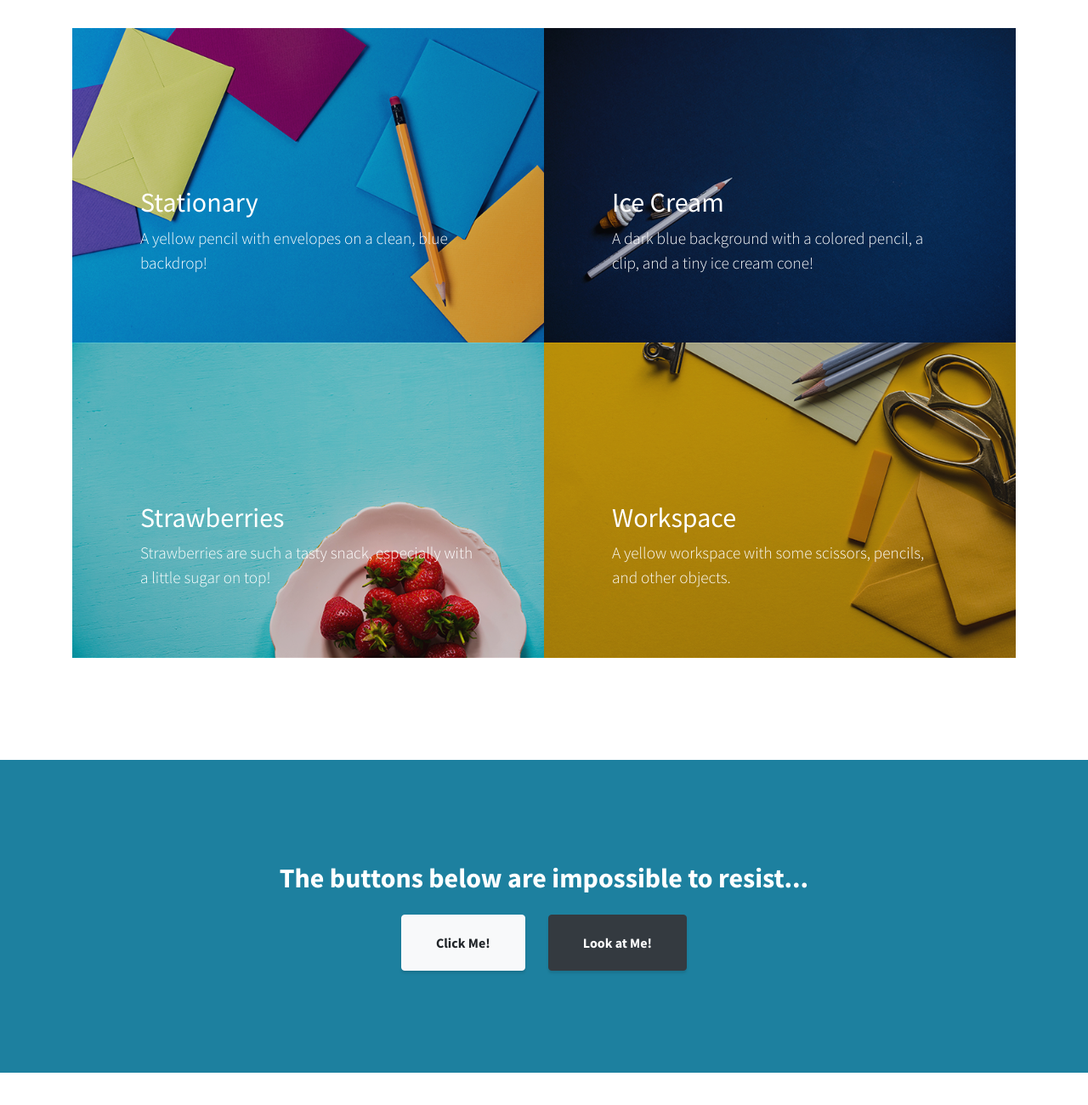
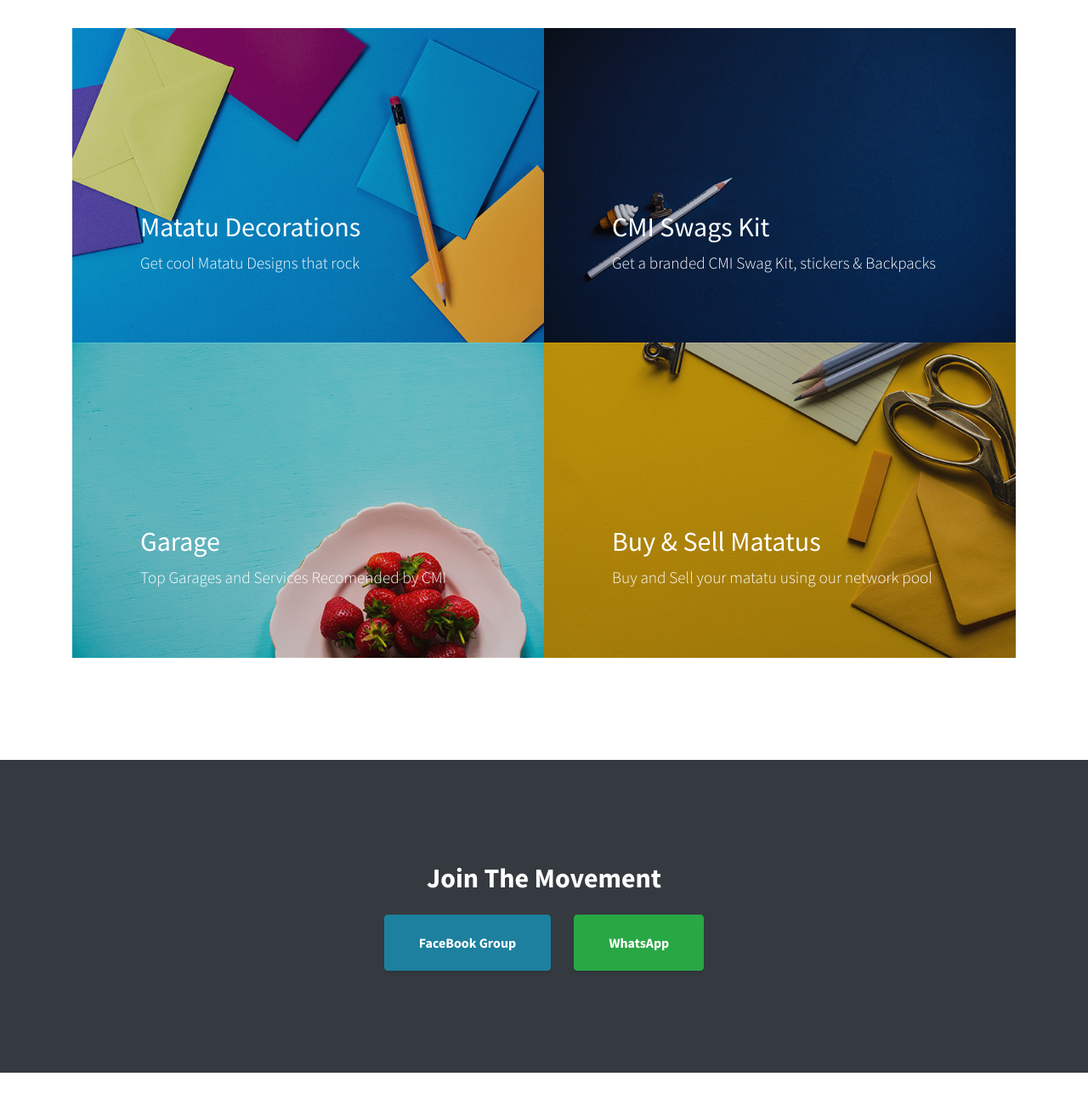
Before and after one commit to onlydevske/CMI, a plain HTML site: page index.html in a window 1280 px wide. Shown: the part 2724-4024 px from the top of the page at 85% size. Drawn offline with Linux system fonts and the light colour scheme; grey boxes are pictures that could not be loaded.

Commit message:
imporved demo

```diff
--- a/index.html
+++ b/index.html
@@ -149,14 +149,14 @@
     <section class="callout">
       <div class="container text-center">
         <h2 class="mx-auto mb-5">
-          Welcome to
-          <em>your</em>
-          next website!
+          Coast
+          <em>Matatu</em>
+          Industries
         </h2>
         <a
           class="btn btn-primary btn-xl"
           href="https://startbootstrap.com/theme/stylish-portfolio/"
-          >Download Now!</a
+          >All Services & Products</a
         >
       </div>
     </section>
@@ -173,9 +173,9 @@
             <a class="portfolio-item" href="#!">
               <div class="caption">
                 <div class="caption-content">
-                  <div class="h2">Stationary</div>
+                  <div class="h2">Matatu Decorations</div>
                   <p class="mb-0">
-                    A yellow pencil with envelopes on a clean, blue backdrop!
+                    Get cool Matatu Designs that rock
                   </p>
                 </div>
               </div>
@@ -186,10 +186,9 @@
             <a class="portfolio-item" href="#!">
               <div class="caption">
                 <div class="caption-content">
-                  <div class="h2">Ice Cream</div>
+                  <div class="h2">CMI Swags Kit</div>
                   <p class="mb-0">
-                    A dark blue background with a colored pencil, a clip, and a
-                    tiny ice cream cone!
+                    Get a branded CMI Swag Kit, stickers & Backpacks
                   </p>
                 </div>
               </div>
@@ -200,10 +199,9 @@
             <a class="portfolio-item" href="#!">
               <div class="caption">
                 <div class="caption-content">
-                  <div class="h2">Strawberries</div>
+                  <div class="h2">Garage</div>
                   <p class="mb-0">
-                    Strawberries are such a tasty snack, especially with a
-                    little sugar on top!
+                    Top Garages and Services Recomended by CMI
                   </p>
                 </div>
               </div>
@@ -214,10 +212,9 @@
             <a class="portfolio-item" href="#!">
               <div class="caption">
                 <div class="caption-content">
-                  <div class="h2">Workspace</div>
+                  <div class="h2">Buy & Sell Matatus</div>
                   <p class="mb-0">
-                    A yellow workspace with some scissors, pencils, and other
-                    objects.
+                    Buy and Sell your matatu using our network pool
                   </p>
                 </div>
               </div>
@@ -229,11 +226,11 @@
     </section>
 
     <!-- Call to Action -->
-    <section class="content-section bg-primary text-white">
+    <section class="content-section bg-dark text-white">
       <div class="container text-center">
-        <h2 class="mb-4">The buttons below are impossible to resist...</h2>
-        <a href="#!" class="btn btn-xl btn-light mr-4">Click Me!</a>
-        <a href="#!" class="btn btn-xl btn-dark">Look at Me!</a>
+        <h2 class="mb-4">Join The Movement</h2>
+        <a href="#!" class="btn btn-xl btn-primary mr-4">FaceBook Group</a>
+        <a href="#!" class="btn btn-xl btn-success">WhatsApp</a>
       </div>
     </section>
 
@@ -270,7 +267,7 @@
             </a>
           </li>
         </ul>
-        <p class="text-muted small mb-0">Copyright &copy; Your Website 2020</p>
+        <p class="text-muted small mb-0">Copyright &copy; Coast Matatu Industry 2021</p>
       </div>
     </footer>
 
```
